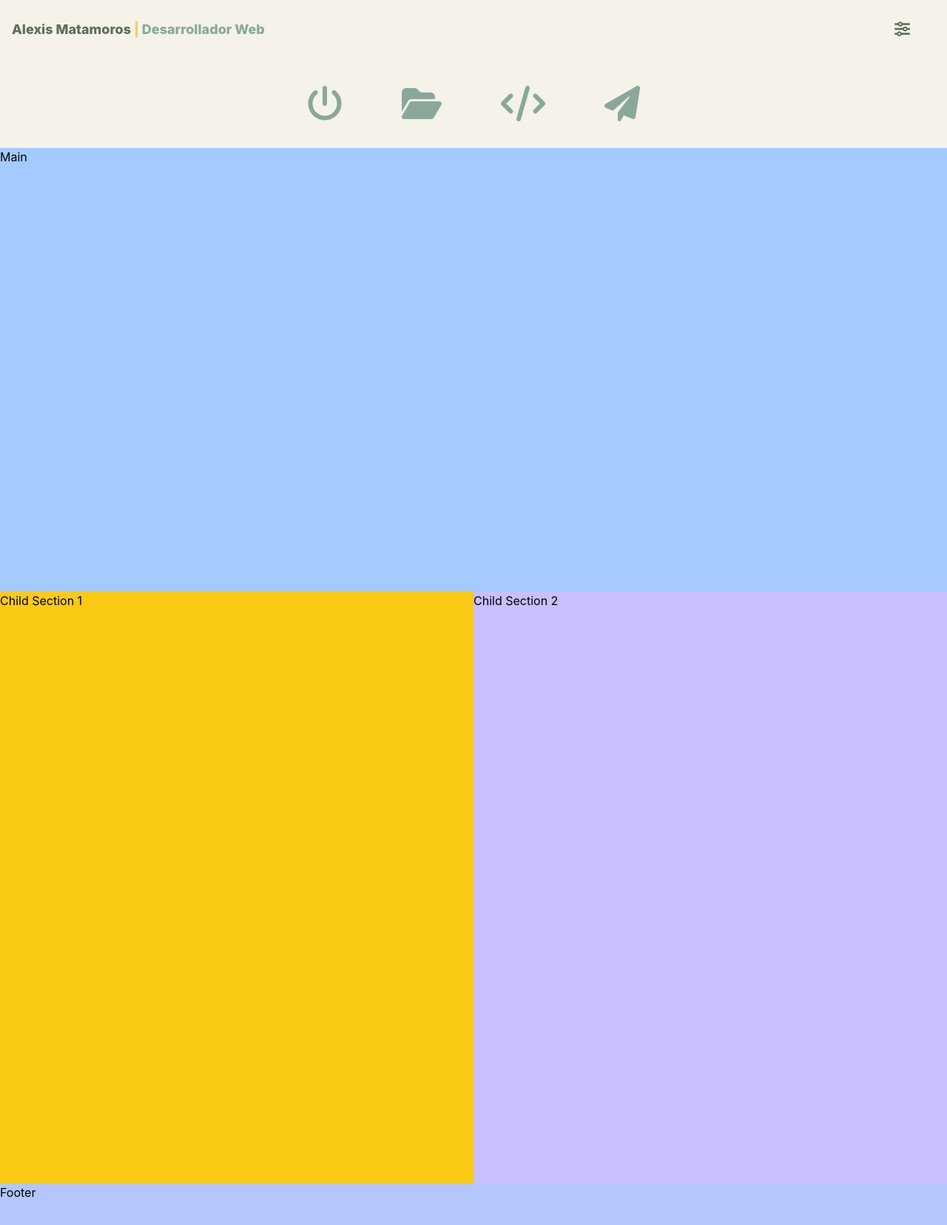
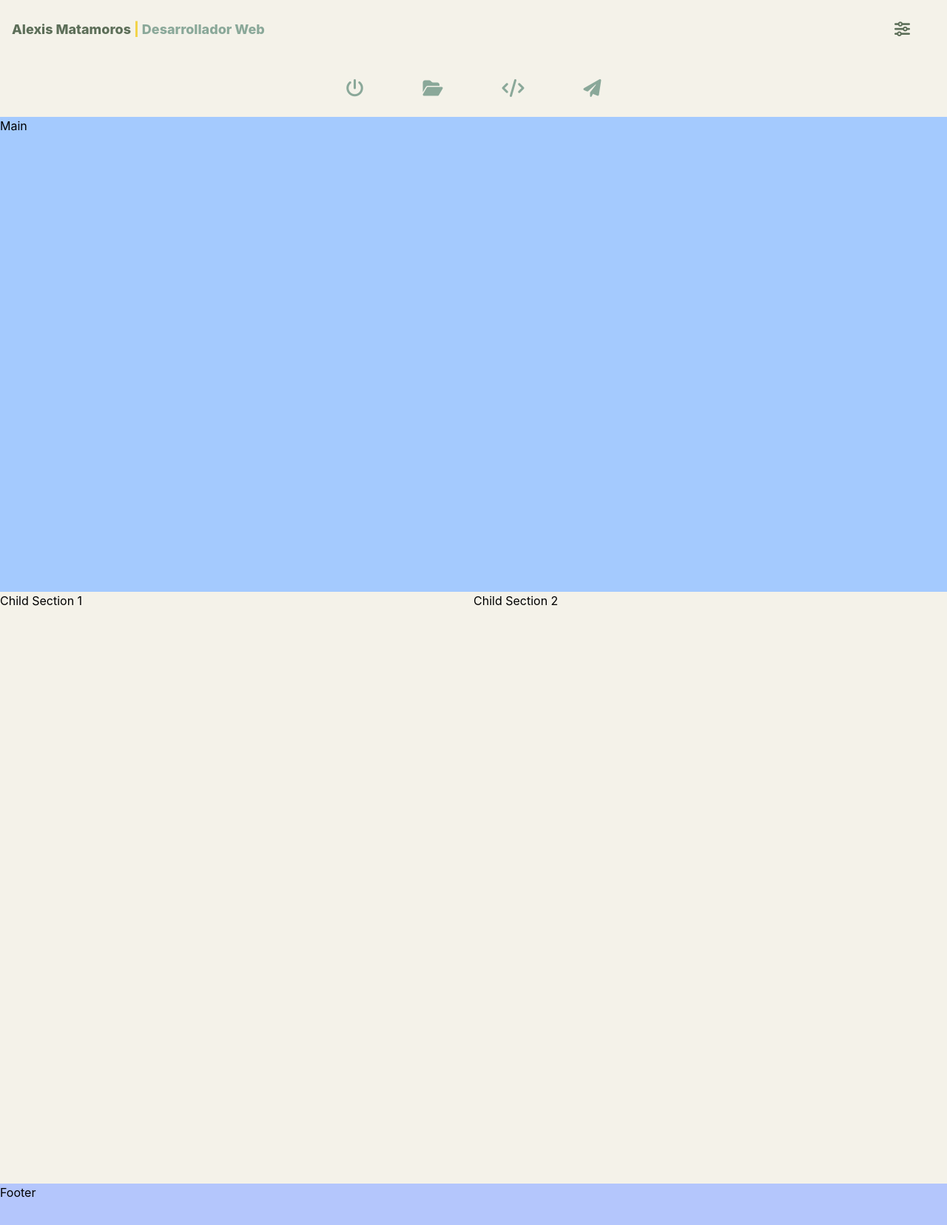
Before and after one commit to AEMatamoros/PorfolioV2, a React (Vite) app: page / in a window 1280 px wide. Shown: the top 1656 px of the page at 74% size. Built offline with nearby package versions, Linux system fonts and the light colour scheme.

Commit message:
Updated aside make it like a header

```diff
--- a/src/components/Aside.tsx
+++ b/src/components/Aside.tsx
@@ -1,12 +1,13 @@
 import React from "react";
+import CustomIcons from "./shareds/CustomIcons";
 
 export default function Aside() {
   return (
     <aside className="main-aside bg-main dark:bg-black flex flex-row justify-center space-x-20 items-center">
-      <i className="text-secondary dark:text-detail hover:text-detail dark:hover:text-secondary duration-300 cursor-pointer sections-selecter fa-solid fa-3x fa-power-off"></i>
-      <i className="text-secondary dark:text-detail hover:text-detail dark:hover:text-secondary duration-300 cursor-pointer sections-selecter fa-solid fa-3x fa-folder-open"></i>
-      <i className="text-secondary dark:text-detail hover:text-detail dark:hover:text-secondary duration-300 cursor-pointer sections-selecter fa-solid fa-3x fa-code"></i>
-      <i className="text-secondary dark:text-detail hover:text-detail dark:hover:text-secondary duration-300 cursor-pointer sections-selecter fa-solid fa-3x fa-paper-plane"></i>
+      <CustomIcons icon="fa-solid fa-power-off"></CustomIcons>
+      <CustomIcons icon="fa-solid fa-folder-open"></CustomIcons>
+      <CustomIcons icon="fa-solid fa-code"></CustomIcons>
+      <CustomIcons icon="fa-solid fa-paper-plane"></CustomIcons>
     </aside>
   );
 }
--- a/src/components/Header.tsx
+++ b/src/components/Header.tsx
@@ -10,7 +10,7 @@ export default function Header({
   handleLanguaje,
 }: iHeaderProps) {
   return (
-    <header className="main-header bg-main text-fontc dark:bg-black dark:text-white">
+    <header className="main-header bg-main text-fontc dark:bg-black dark:text-white  ">
       <div className="header-begin text-fontc dark:text-white text-lg font-extrabold ">
         <span className="text-fontc dark:text-white">
           {" "}
--- /dev/null
+++ b/src/components/shareds/CustomIcons.tsx
@@ -0,0 +1,28 @@
+import React from "react";
+import PropTypes from "prop-types";
+
+import { iIcons } from "../../interfaces/iIcons";
+
+export default function CustomIcons({
+  icon = "fa-solid fa-power-off",
+  size = "fa-xl",
+  textColor = "text-secondary",
+  hoverColor = "text-detail",
+  darkColor = "text-detail",
+  darkHoverColor = "text-secondary",
+}: iIcons) {
+  return (
+    <i
+      className={` ${icon} ${textColor} hover:${hoverColor} dark:${darkColor} dark:hover:${darkHoverColor} ${size} duration-300 cursor-pointer sections-selecter `}
+    ></i>
+  );
+}
+
+CustomIcons.prototypes = {
+  icon: PropTypes.string,
+  size: PropTypes.string,
+  textcolor: PropTypes.string,
+  hoverColor: PropTypes.string,
+  darkColor: PropTypes.string,
+  darkHoverColor: PropTypes.string,
+};
--- /dev/null
+++ b/src/interfaces/iIcons.ts
@@ -0,0 +1,8 @@
+export interface iIcons {
+  icon?: string;
+  size?: string;
+  textColor?: string;
+  hoverColor?: string;
+  darkColor?: string;
+  darkHoverColor?: string;
+}
--- a/src/main.scss
+++ b/src/main.scss
@@ -11,6 +11,7 @@ html{
 @tailwind base;
 @tailwind components;
 @tailwind utilities;
+
 
 .firstSection{
   position: sticky;
@@ -28,6 +29,9 @@ html{
                         "main-main main-main main-main main-main main-main main-main main-main main-main main-main main-main main-main main-main";
   grid-template-rows: 10vh;
   grid-template-columns: 16.6%;
+  >*{
+    @apply transition-all duration-300 ease-linear;
+  }
 }
 
 .main-header{
@@ -67,8 +71,12 @@ html{
   display: flex;
   flex-direction: row;
   flex-wrap: wrap;
-
+  @apply transition-all duration-300 ease-linear;
+  >*{
+    @apply transition-all duration-300 ease-linear;
+  }
   .child-section{
+    position: relative;
     width: 50%;
     height: 100vh;
   }
@@ -105,6 +113,11 @@ input:checked + .toggle-bg {
 .sections-selecter:hover{
 transform: scale(1.1);
 }
+
+.blur{
+  filter:blur(8px);
+}
+
 @media screen and (max-width:962px) {
   .firstSection{
     grid-template-areas:  "main-header main-header main-header main-header main-header"
--- a/src/views/App.tsx
+++ b/src/views/App.tsx
@@ -14,8 +14,8 @@ export default function App() {
   let { currentLanguaje: texts, handleLanguaje } = SelectLanguajeHook();
 
   return (
-    <>
-      <div className="wrapper" ref={wrapperRef}>
+    <div ref={wrapperRef}>
+      <div className="wrapper">
         <section className="firstSection full-wh">
           <Header
             handleTheme={handleTheme}
@@ -27,11 +27,13 @@ export default function App() {
           <main className="main-main bg-blue-300">Main</main>
         </section>
       </div>
-      <section className="secondSection full-wh bg-green-700 ">
-        <div className="child-section bg-yellow-300">Child Section 1</div>
-        <div className="child-section bg-purple-300">Child Section 2</div>
-        <footer className="main-footer bg-indigo-300">Footer</footer>
+      <section className="secondSection full-wh bg-main dark:bg-black">
+        <div className="child-section  dark:text-white">Child Section 1</div>
+        <div className="child-section  dark:text-white">Child Section 2</div>
+        <footer className="main-footer bg-indigo-300 dark:bg-black dark:text-white">
+          Footer
+        </footer>
       </section>
-    </>
+    </div>
   );
 }
```
